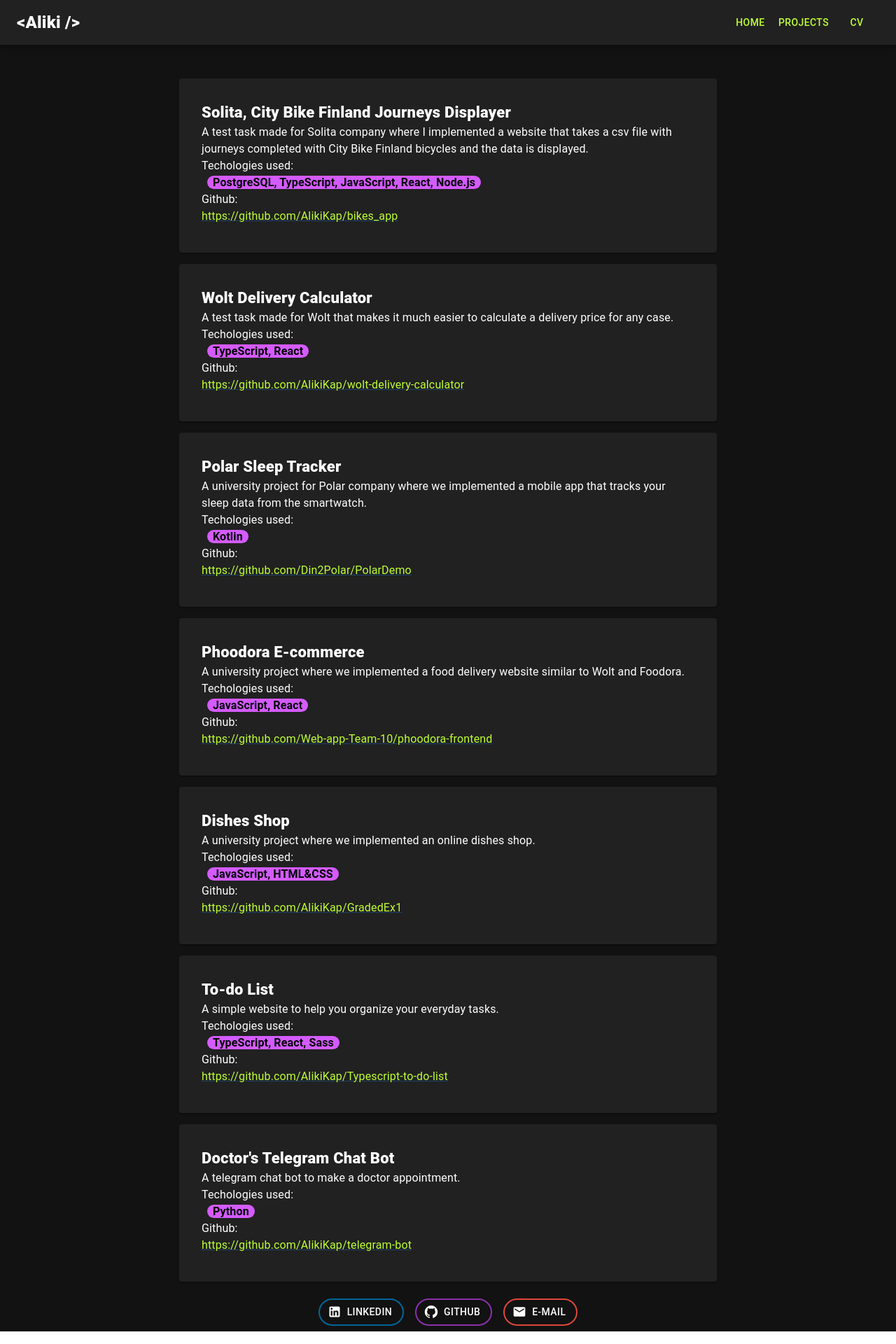
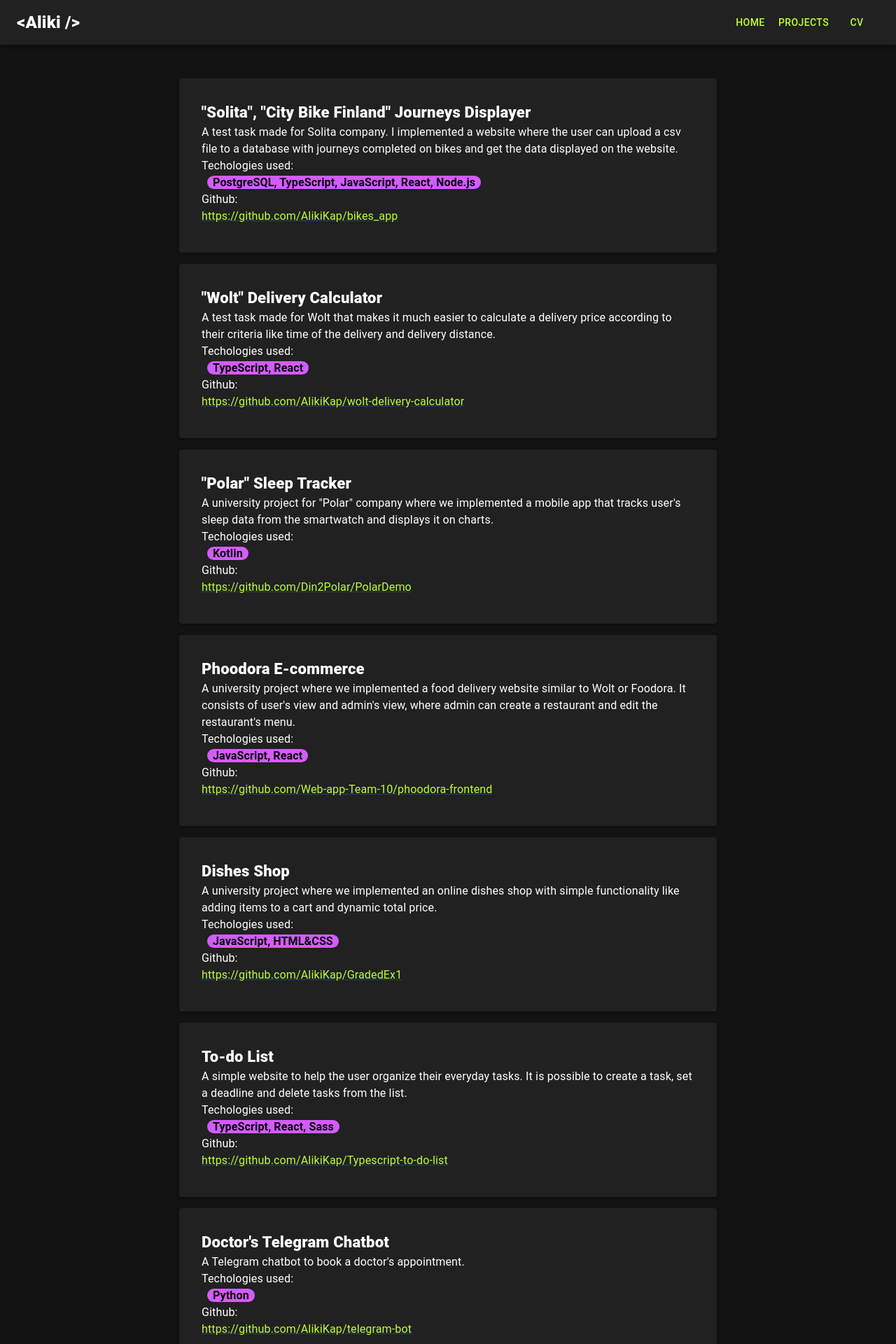
Before and after one commit to AlikiKap/portfolio_website, a React (Create React App) app: page /projects in a window 1280 px wide. Shown: the top 1920 px of the page at 70% size. Built offline with nearby package versions, Linux system fonts and the light colour scheme.

Commit message:
Projects' description was updated

```diff
--- a/src/pages/Projects.tsx
+++ b/src/pages/Projects.tsx
@@ -6,44 +6,44 @@
 function Projects() {
   const projects = [
     {
-      name: 'Solita, City Bike Finland Journeys Displayer',
-      description: 'A test task made for Solita company where I implemented a website that takes a csv file with journeys completed with City Bike Finland bicycles and the data is displayed.',
+      name: '"Solita", "City Bike Finland" Journeys Displayer',
+      description: 'A test task made for Solita company. I implemented a website where the user can upload a csv file to a database with journeys completed on bikes and get the data displayed on the website.',
       tools: 'PostgreSQL, TypeScript, JavaScript, React, Node.js',
       link: 'https://github.com/AlikiKap/bikes_app',
     },
     {
-      name: 'Wolt Delivery Calculator',
-      description: 'A test task made for Wolt that makes it much easier to calculate a delivery price for any case.',
+      name: '"Wolt" Delivery Calculator',
+      description: 'A test task made for Wolt that makes it much easier to calculate a delivery price according to their criteria like time of the delivery and delivery distance.',
       tools: 'TypeScript, React',
       link: 'https://github.com/AlikiKap/wolt-delivery-calculator',
     },
     {
-      name: 'Polar Sleep Tracker',
-      description: 'A university project for Polar company where we implemented a mobile app that tracks your sleep data from the smartwatch.',
+      name: '"Polar" Sleep Tracker',
+      description: `A university project for "Polar" company where we implemented a mobile app that tracks user's sleep data from the smartwatch and displays it on charts.`,
       tools: 'Kotlin',
       link: 'https://github.com/Din2Polar/PolarDemo',
     },
     {
       name: 'Phoodora E-commerce',
-      description: 'A university project where we implemented a food delivery website similar to Wolt and Foodora.',
+      description: `A university project where we implemented a food delivery website similar to Wolt or Foodora. It consists of user's view and admin's view, where admin can create a restaurant and edit the restaurant's menu.`,
       tools: 'JavaScript, React',
       link: 'https://github.com/Web-app-Team-10/phoodora-frontend',
     },
     {
       name: 'Dishes Shop',
-      description: 'A university project where we implemented an online dishes shop.',
+      description: 'A university project where we implemented an online dishes shop with simple functionality like adding items to a cart and dynamic total price.',
       tools: 'JavaScript, HTML&CSS',
       link: 'https://github.com/AlikiKap/GradedEx1',
     },
     {
       name: 'To-do List',
-      description: 'A simple website to help you organize your everyday tasks.',
+      description: 'A simple website to help the user organize their everyday tasks. It is possible to create a task, set a deadline and delete tasks from the list.',
       tools: 'TypeScript, React, Sass',
       link: 'https://github.com/AlikiKap/Typescript-to-do-list',
     },
     {
-      name: "Doctor's Telegram Chat Bot",
-      description: 'A telegram chat bot to make a doctor appointment.',
+      name: `Doctor's Telegram Chatbot`,
+      description: `A Telegram chatbot to book a doctor's appointment.`,
       tools: 'Python',
       link: 'https://github.com/AlikiKap/telegram-bot',
     },
@@ -59,7 +59,7 @@
           project => <ProjectCard project={project} />
         )}
       </Grid>
-      <Footer/>
+      <Footer />
     </>
   )
 }
```
